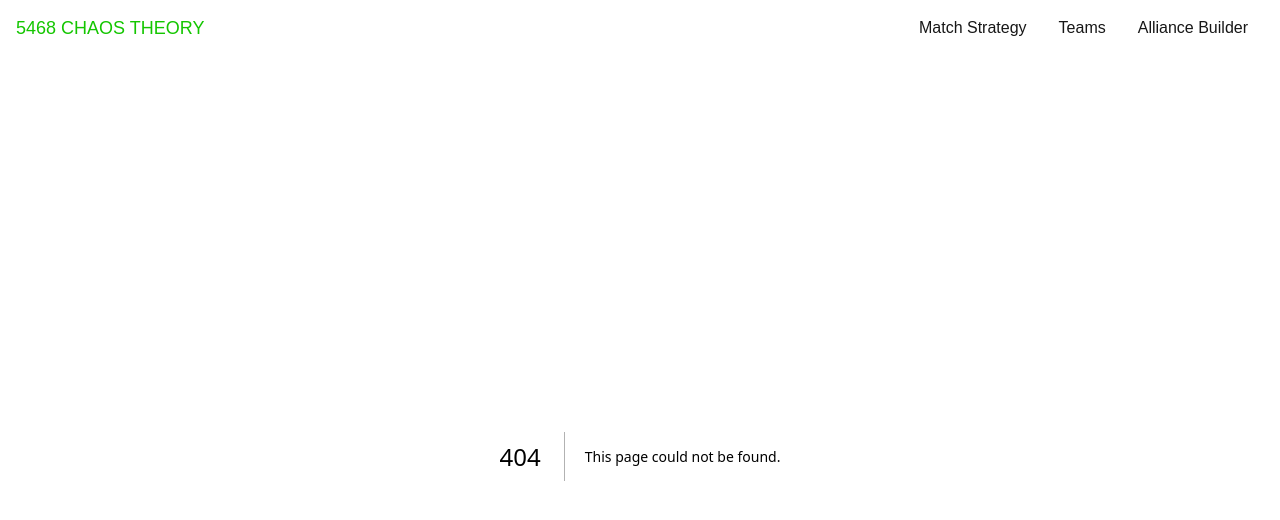
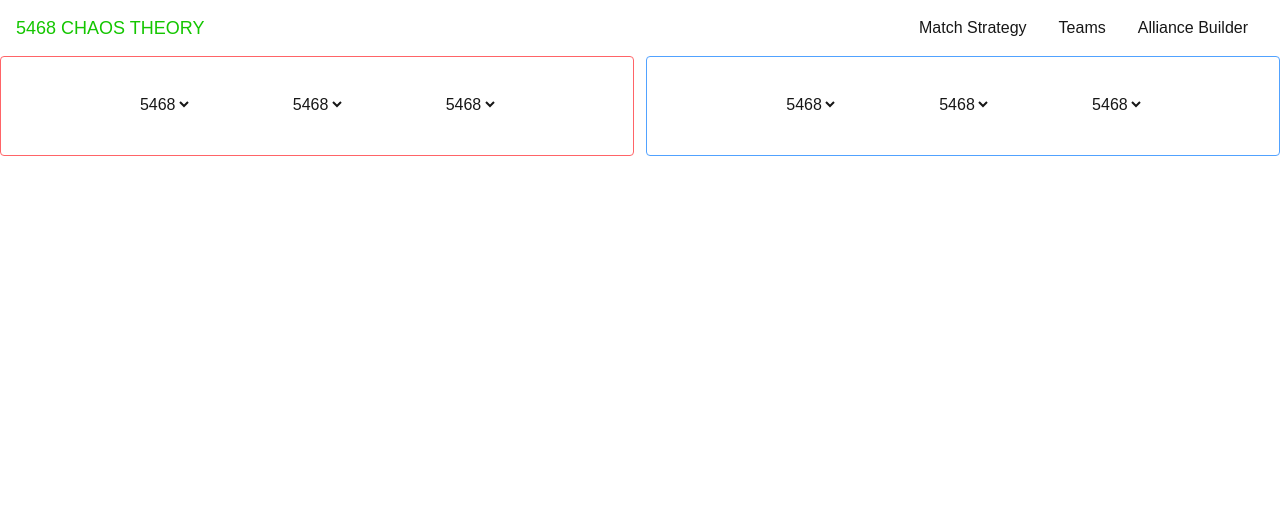
Before and after one commit to SummitRobotics/2026-dashboard, a Next.js app: page /allianceBuilder in a window 1280 px wide. Before the commit this address had no page. Shown: the top 520 px of the page. Built offline with nearby package versions, Linux system fonts and the light colour scheme.

Commit message:
freaky alliance builder MAX#

```diff
--- /dev/null
+++ b/app/allianceBuilder/page.tsx
@@ -0,0 +1,32 @@
+export default function allianceBuilder() {
+    return(
+        <div className="h-25 w-full">
+            <div className="float-left border border-red-400 h-full w-99/200 rounded-sm">
+                <div className="flex justify-evenly m-9.5">
+                    <select name="r1" id="r1" className="">
+                        <option value="5468">5468</option>
+                    </select>
+                    <select name="r2" id="r2" className="">
+                        <option value="5468">5468</option>
+                    </select>
+                    <select name="r3" id="r3" className="">
+                        <option value="5468">5468</option>
+                    </select>
+                </div>
+            </div>
+            <div className="float-right border border-blue-400 h-full w-99/200 rounded-sm">
+                <div className="flex justify-evenly m-9.5">
+                    <select name="b1" id="b1" className="">
+                        <option value="5468">5468</option>
+                    </select>
+                    <select name="b2" id="b2" className="">
+                        <option value="5468">5468</option>
+                    </select>
+                    <select name="b3" id="b3" className="">
+                        <option value="5468">5468</option>
+                    </select>
+                </div>
+            </div>
+        </div>
+    )
+}
--- /dev/null
+++ b/app/components/builder.tsx
@@ -0,0 +1,32 @@
+export default function Builder() {
+    return(
+        <div className="h-25 w-full">
+            <div className="float-left border border-red-400 h-full w-99/200 rounded-sm">
+                <div className="flex justify-evenly m-9.5">
+                    <select name="r1" id="r1" className="">
+                        <option value="5468">5468</option>
+                    </select>
+                    <select name="r2" id="r2" className="">
+                        <option value="5468">5468</option>
+                    </select>
+                    <select name="r3" id="r3" className="">
+                        <option value="5468">5468</option>
+                    </select>
+                </div>
+            </div>
+            <div className="float-right border border-blue-400 h-full w-99/200 rounded-sm">
+                <div className="flex justify-evenly m-9.5">
+                    <select name="b1" id="b1" className="">
+                        <option value="5468">5468</option>
+                    </select>
+                    <select name="b2" id="b2" className="">
+                        <option value="5468">5468</option>
+                    </select>
+                    <select name="b3" id="b3" className="">
+                        <option value="5468">5468</option>
+                    </select>
+                </div>
+            </div>
+        </div>
+    )
+}
```
